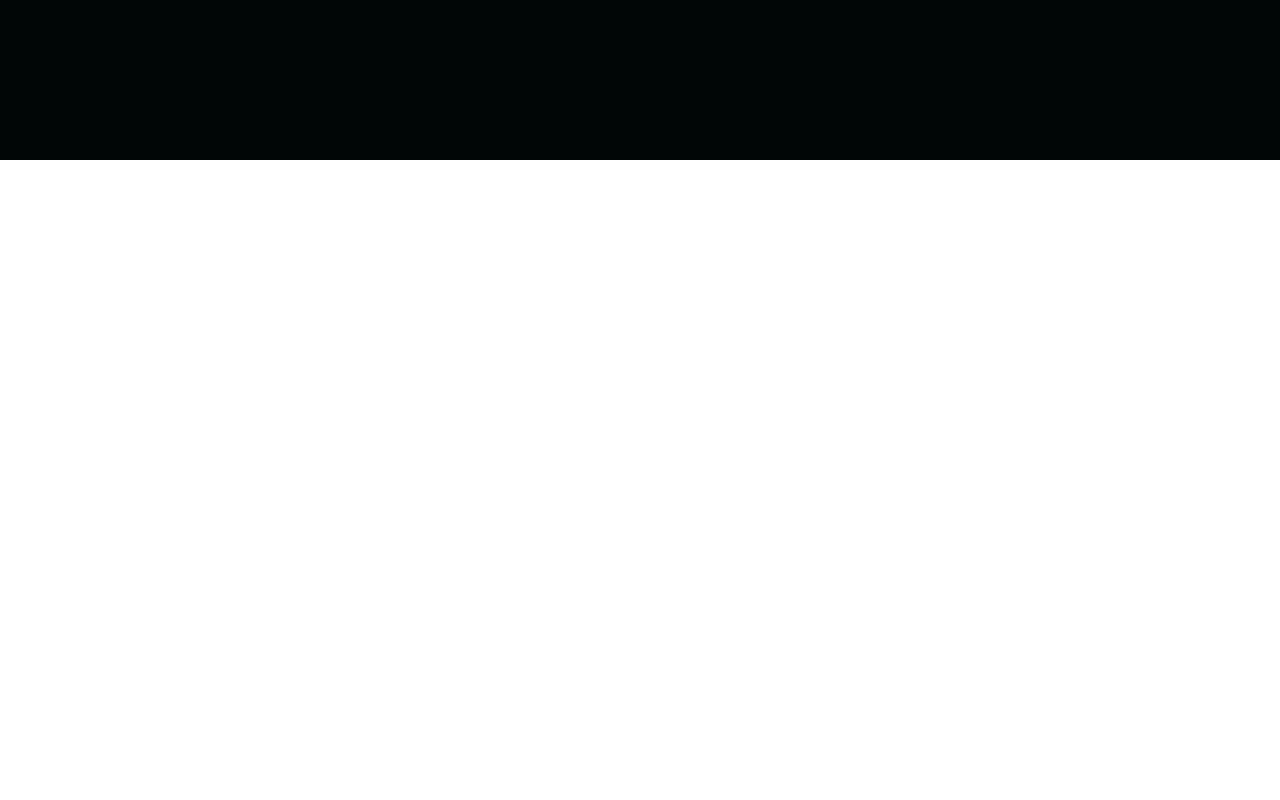
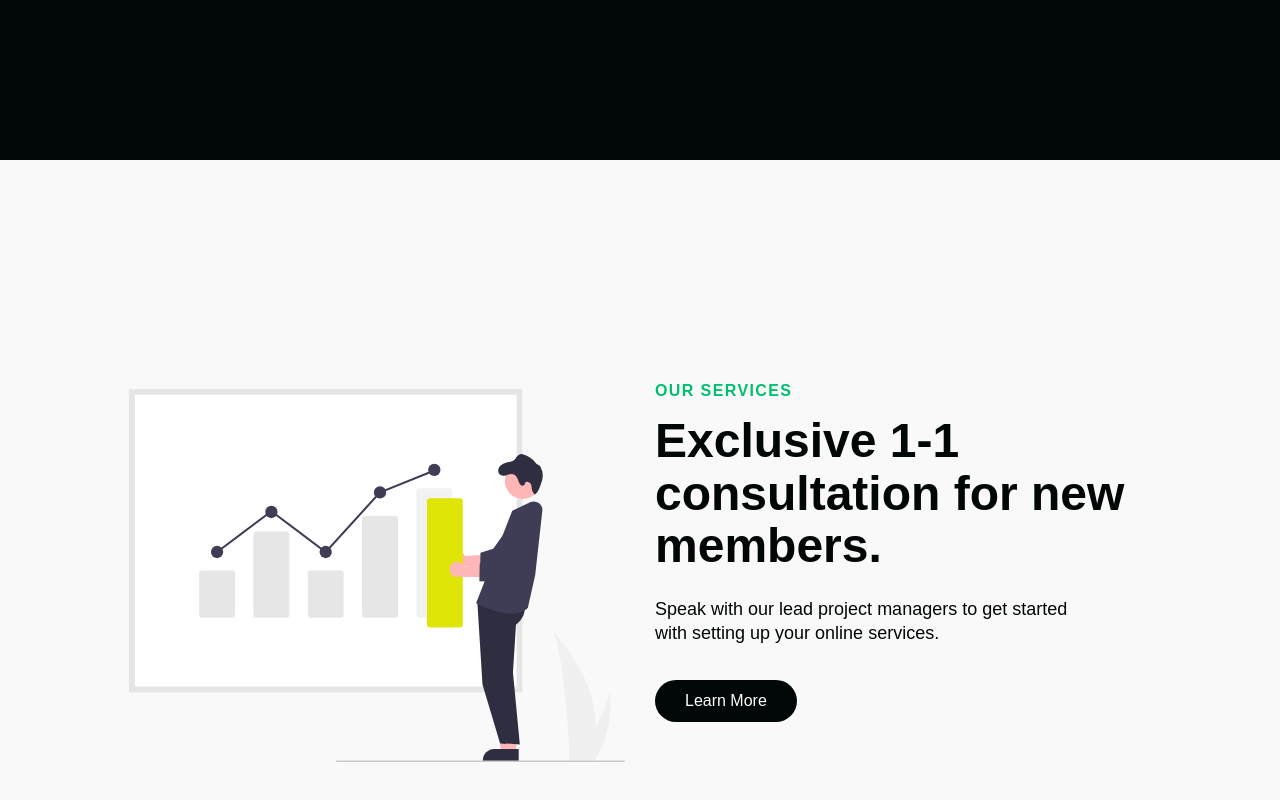
Before and after one commit to maurya512/web-solutely, a React (Create React App) app: page / in a window 1280 px wide. Shown: the part 1500-2300 px from the top of the page. Before the commit the page ends 1660 px from the top, so only its background shows below. Built offline with nearby package versions, Linux system fonts and the light colour scheme; a web font is replaced by a local one.

Commit message:
Added second data object

```diff
--- a/src/pages/index.js
+++ b/src/pages/index.js
@@ -6,7 +6,7 @@ import Sidebar from '../components/Sidebar'
 import Navbar from '../components/Navbar'
 import Hero from '../components/Hero'
 import InfoSection from '../components/InfoSection'
-import { homeObjOne } from '../components/InfoSection/Data'
+import { homeObjOne, homeObjTwo } from '../components/InfoSection/Data'
 const Home = () => {
     const [isOpen, setIsOpen] = useState(false)
 
@@ -23,6 +23,8 @@ const Home = () => {
             <Hero />
             {/* pass in the data from the InfoSection's Data */}
             <InfoSection {...homeObjOne} />
+            {/* second data object */}
+            <InfoSection {...homeObjTwo} />
         </>
     )
 }
```
